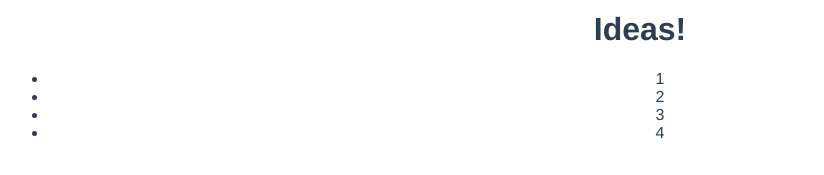
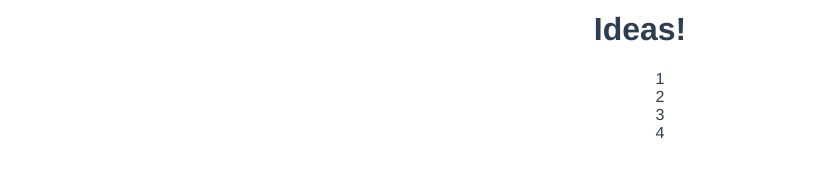
Before and after one commit to hermann-10/ideas-app-vuex, a Vue app: page / in a window 1280 px wide. Shown: the part 215-390 px from the top of the page, without its empty margins (0-824 px from the left). Built offline with nearby package versions, Linux system fonts and the light colour scheme.

Commit message:
Ajout d'une feuille de style globale

```diff
--- /dev/null
+++ b/src/assets/style.css
@@ -0,0 +1,3 @@
+ul {
+    list-style-type: none;
+}
--- a/src/main.js
+++ b/src/main.js
@@ -2,6 +2,7 @@ import Vue from "vue";
 import App from "./App.vue";
 import router from "./router";
 import store from "./store";
+import '@/assets/style.css';
 
 Vue.config.productionTip = false;
 
```
